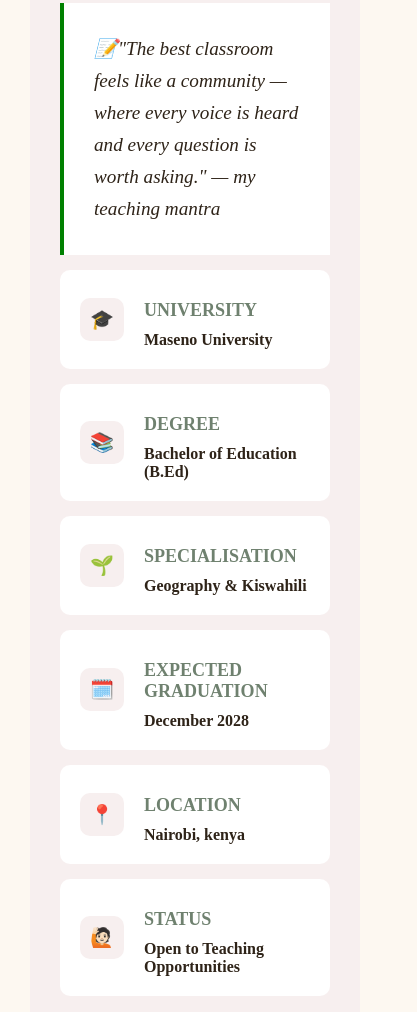
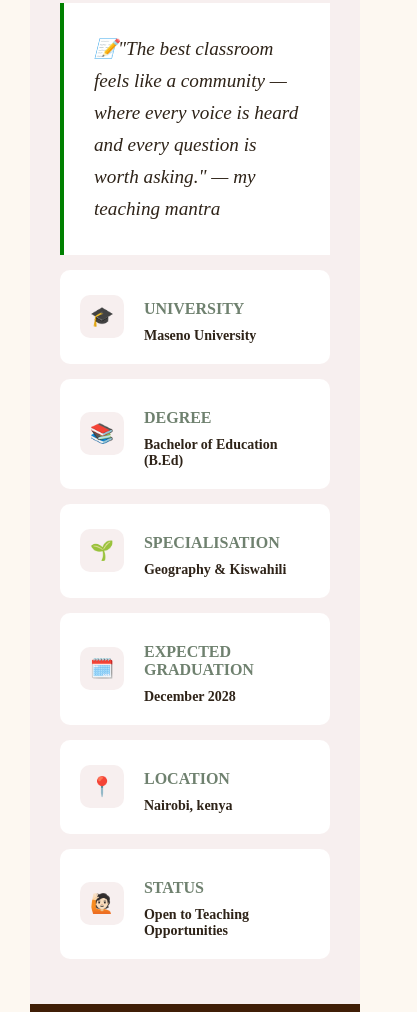
Before and after one commit to naftalinjuguna/E-Portfolio, a plain HTML site: page index.html in a window 390 px wide. Shown: the part 1212-2224 px from the top of the page, 417 px wide, since content can reach past the window. Drawn offline with Linux system fonts and the light colour scheme.

Commit message:
upgrade project

```diff
--- a/style.css
+++ b/style.css
@@ -521,7 +521,7 @@
 @media (max-width: 768px) {
   .cards {
     display: grid;
-    grid-template-columns: 2fr 2fr;
+    grid-template-columns: 2fr;
     h5 {
       font-size: 0.9rem;
       text-align: center;
@@ -530,4 +530,13 @@
       font-size: 0.7rem;
     }
   }
+
+  .stat {
+    h4 {
+      font-size: 16px;
+    }
+    h5 {
+      font-size: 14px;
+    }
+  }
 }
```
